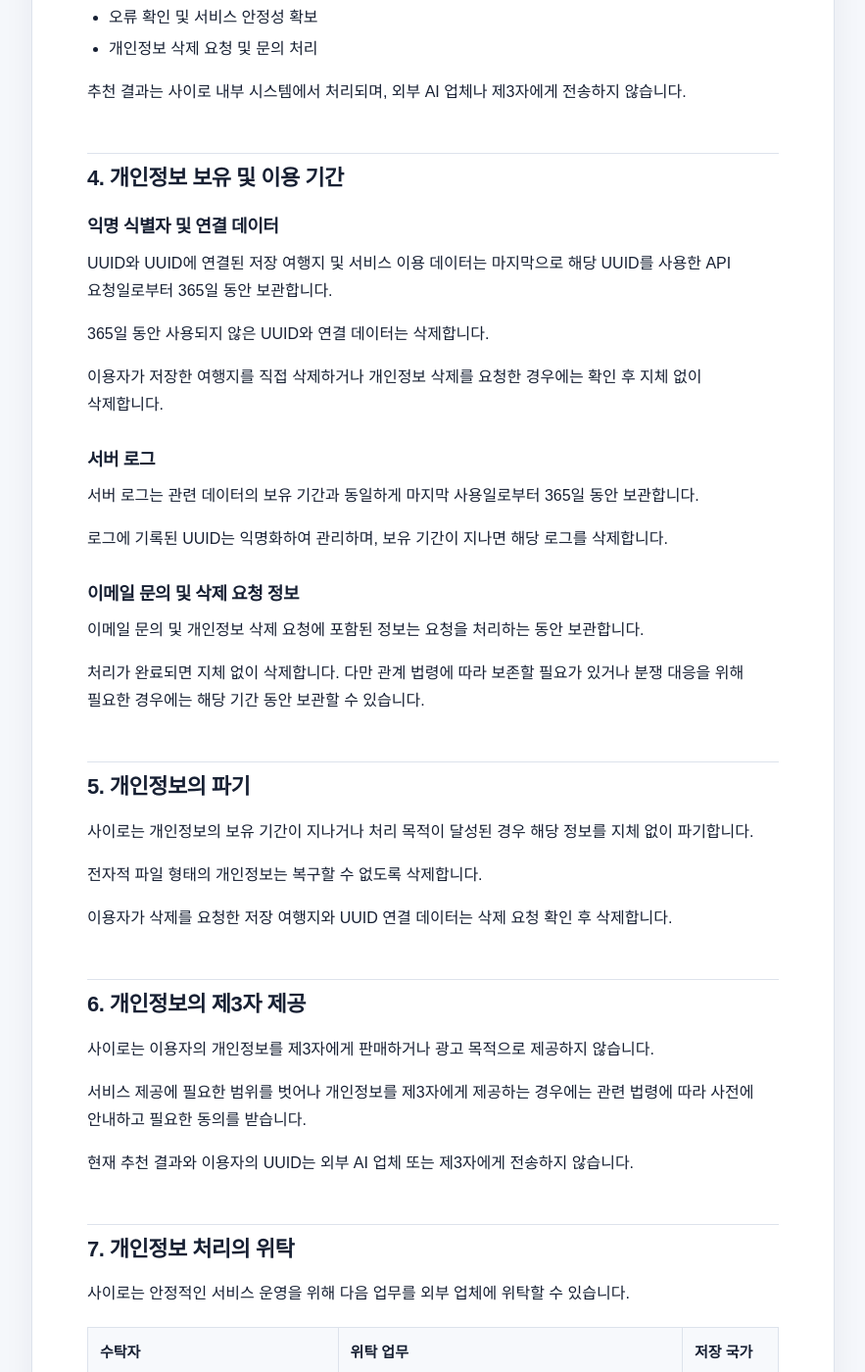
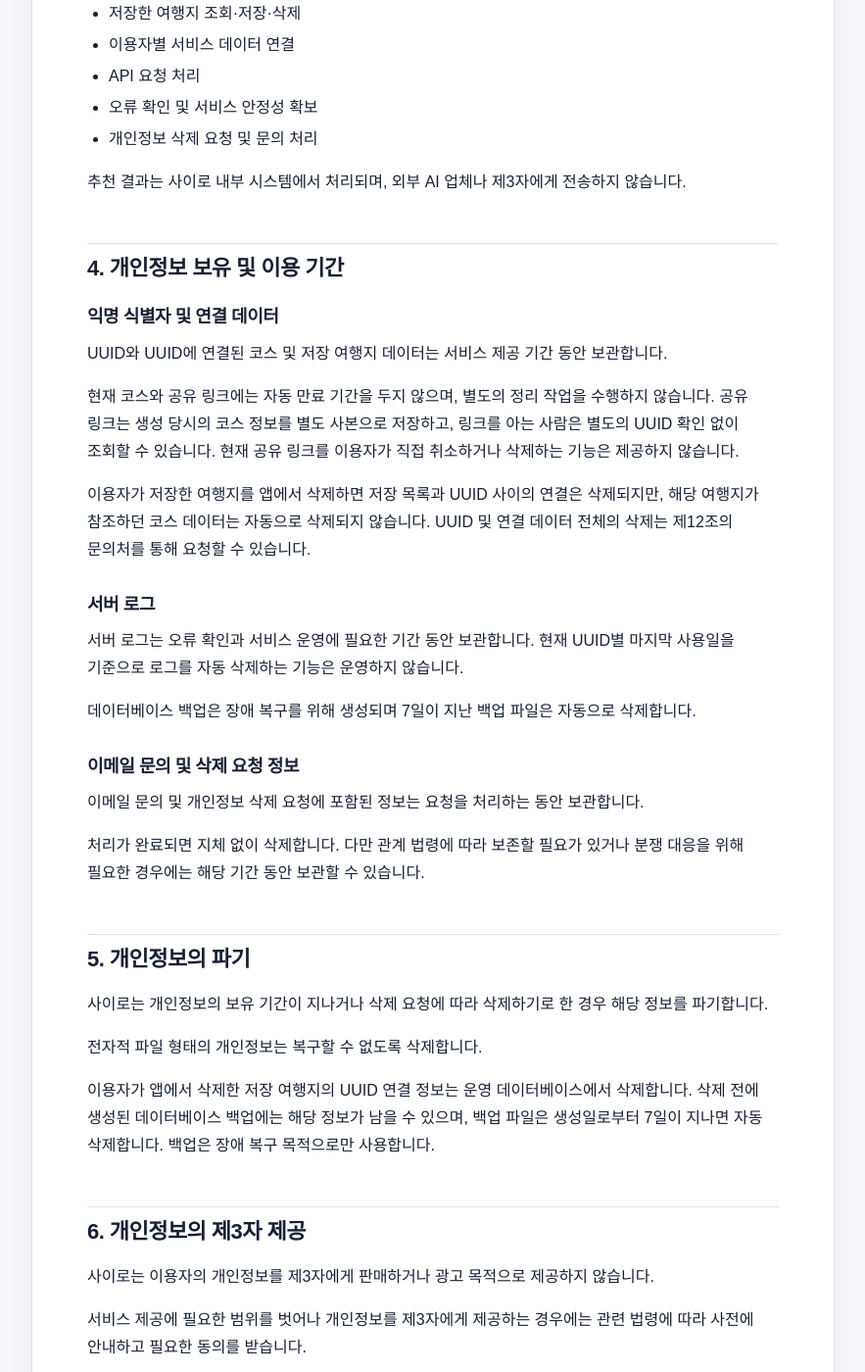
Before and after one commit to SAIRO14/SAIRO-PRIVACY-POLICY, a Jekyll site: the page built from index.md, in a window 1280 px wide and 1400 px high, scrolled down 1772 px. Shown: the whole window at 98% size, without its empty margins (198-1081 px from the left). Built offline with Jekyll 4.4.1, drawn with Linux system fonts in a browser that asks for light colours; some of the changed text lies outside the part shown.

Commit message:
docs: align privacy policy with server operation

```diff
--- a/index.md
+++ b/index.md
@@ -35,11 +35,14 @@ UUID는 저장한 여행지와 추천 결과를 이용자별로 연결하기 위
 
 서비스 운영과 오류 대응을 위해 다음 정보가 기록될 수 있습니다.
 
-- UUID
+- UUID가 포함된 요청 헤더
+- 접속 IP 주소 및 User-Agent
+- 요청 경로, 쿼리 문자열, 응답 상태
 - 오류 정보
 - API 요청 시간
 
-서버 로그에 기록되는 UUID는 익명화하여 관리합니다.
+애플리케이션 오류 로그는 UUID를 직접 기록하지 않지만, 서비스 앞단의 웹 서버 접근 로그에는
+요청 헤더에 포함된 UUID가 기록될 수 있습니다.
 
 ### 수집하지 않는 정보
 
@@ -71,17 +74,22 @@ UUID는 저장한 여행지와 추천 결과를 이용자별로 연결하기 위
 
 ### 익명 식별자 및 연결 데이터
 
-UUID와 UUID에 연결된 저장 여행지 및 서비스 이용 데이터는 마지막으로 해당 UUID를 사용한 API 요청일로부터 365일 동안 보관합니다.
+UUID와 UUID에 연결된 코스 및 저장 여행지 데이터는 서비스 제공 기간 동안 보관합니다.
 
-365일 동안 사용되지 않은 UUID와 연결 데이터는 삭제합니다.
+현재 코스와 공유 링크에는 자동 만료 기간을 두지 않으며, 별도의 정리 작업을 수행하지 않습니다.
+공유 링크는 생성 당시의 코스 정보를 별도 사본으로 저장하고, 링크를 아는 사람은 별도의 UUID 확인 없이 조회할 수 있습니다.
+현재 공유 링크를 이용자가 직접 취소하거나 삭제하는 기능은 제공하지 않습니다.
 
-이용자가 저장한 여행지를 직접 삭제하거나 개인정보 삭제를 요청한 경우에는 확인 후 지체 없이 삭제합니다.
+이용자가 저장한 여행지를 앱에서 삭제하면 저장 목록과 UUID 사이의 연결은 삭제되지만,
+해당 여행지가 참조하던 코스 데이터는 자동으로 삭제되지 않습니다.
+UUID 및 연결 데이터 전체의 삭제는 제12조의 문의처를 통해 요청할 수 있습니다.
 
 ### 서버 로그
 
-서버 로그는 관련 데이터의 보유 기간과 동일하게 마지막 사용일로부터 365일 동안 보관합니다.
+서버 로그는 오류 확인과 서비스 운영에 필요한 기간 동안 보관합니다.
+현재 UUID별 마지막 사용일을 기준으로 로그를 자동 삭제하는 기능은 운영하지 않습니다.
 
-로그에 기록된 UUID는 익명화하여 관리하며, 보유 기간이 지나면 해당 로그를 삭제합니다.
+데이터베이스 백업은 장애 복구를 위해 생성되며 7일이 지난 백업 파일은 자동으로 삭제합니다.
 
 ### 이메일 문의 및 삭제 요청 정보
 
@@ -91,11 +99,13 @@ UUID와 UUID에 연결된 저장 여행지 및 서비스 이용 데이터는 마
 
 ## 5. 개인정보의 파기
 
-사이로는 개인정보의 보유 기간이 지나거나 처리 목적이 달성된 경우 해당 정보를 지체 없이 파기합니다.
+사이로는 개인정보의 보유 기간이 지나거나 삭제 요청에 따라 삭제하기로 한 경우 해당 정보를 파기합니다.
 
 전자적 파일 형태의 개인정보는 복구할 수 없도록 삭제합니다.
 
-이용자가 삭제를 요청한 저장 여행지와 UUID 연결 데이터는 삭제 요청 확인 후 삭제합니다.
+이용자가 앱에서 삭제한 저장 여행지의 UUID 연결 정보는 운영 데이터베이스에서 삭제합니다.
+삭제 전에 생성된 데이터베이스 백업에는 해당 정보가 남을 수 있으며, 백업 파일은 생성일로부터 7일이 지나면 자동 삭제합니다.
+백업은 장애 복구 목적으로만 사용합니다.
 
 ## 6. 개인정보의 제3자 제공
 
@@ -111,9 +121,9 @@ UUID와 UUID에 연결된 저장 여행지 및 서비스 이용 데이터는 마
 
 | 수탁자 | 위탁 업무 | 저장 국가 |
 | --- | --- | --- |
-| Amazon Web Services(AWS) | 백엔드 서버, 데이터베이스 및 서버 로그 운영 | 대한민국 |
+| Oracle Cloud Infrastructure(OCI) | 백엔드 서버, 데이터베이스 및 서버 로그 운영 | 대한민국 |
 
-AWS의 정확한 계약상 법인명은 실제 AWS 계정 및 계약 정보를 확인한 후 보완할 수 있습니다.
+백엔드 서버와 데이터베이스는 OCI 대한민국 춘천 리전에 구성되어 있습니다.
 
 ## 8. 외부 서비스 및 데이터 이용
 
@@ -156,15 +166,17 @@ Kakao Maps SDK가 지도 제공 과정에서 처리하는 기술적 정보는 Ka
 - 개인정보가 포함된 API 통신에 HTTPS 적용
 - 서버 및 데이터베이스 접근 권한 제한
 - 개인정보 처리 권한의 최소화
-- 서버 로그 내 UUID 익명화
+- 애플리케이션 오류 로그에서 UUID 원문, 요청 본문 및 API 키 기록 금지
 - 오류 정보 및 API 요청 시간의 제한적 기록
-- 보유 기간이 지난 데이터의 삭제
+- 7일이 지난 데이터베이스 백업의 자동 삭제
 
 공개 이미지 원본의 URL이 HTTP로 제공되는 경우가 있으므로, 서비스 배포 전 가능한 이미지 URL을 HTTPS로 통일하거나 안전한 이미지 프록시를 사용하는 것을 권장합니다.
 
 ## 11. 만 14세 미만 아동의 개인정보
 
-사이로는 만 14세 미만 아동을 대상으로 하지 않으며, 만 14세 미만의 서비스 이용을 제한합니다.
+사이로는 만 14세 미만 아동을 대상으로 하지 않습니다.
+
+현재 회원가입이나 연령 확인 절차를 운영하지 않으므로 서버에서 이용자의 연령을 확인하거나 이용을 제한하지 않습니다.
 
 만 14세 미만 이용자의 개인정보가 수집된 사실을 확인한 경우 해당 개인정보를 지체 없이 삭제합니다.
 
```
Also changed, not shown: other parts of index.md (+5 -5 lines), CHANGELOG.md.
